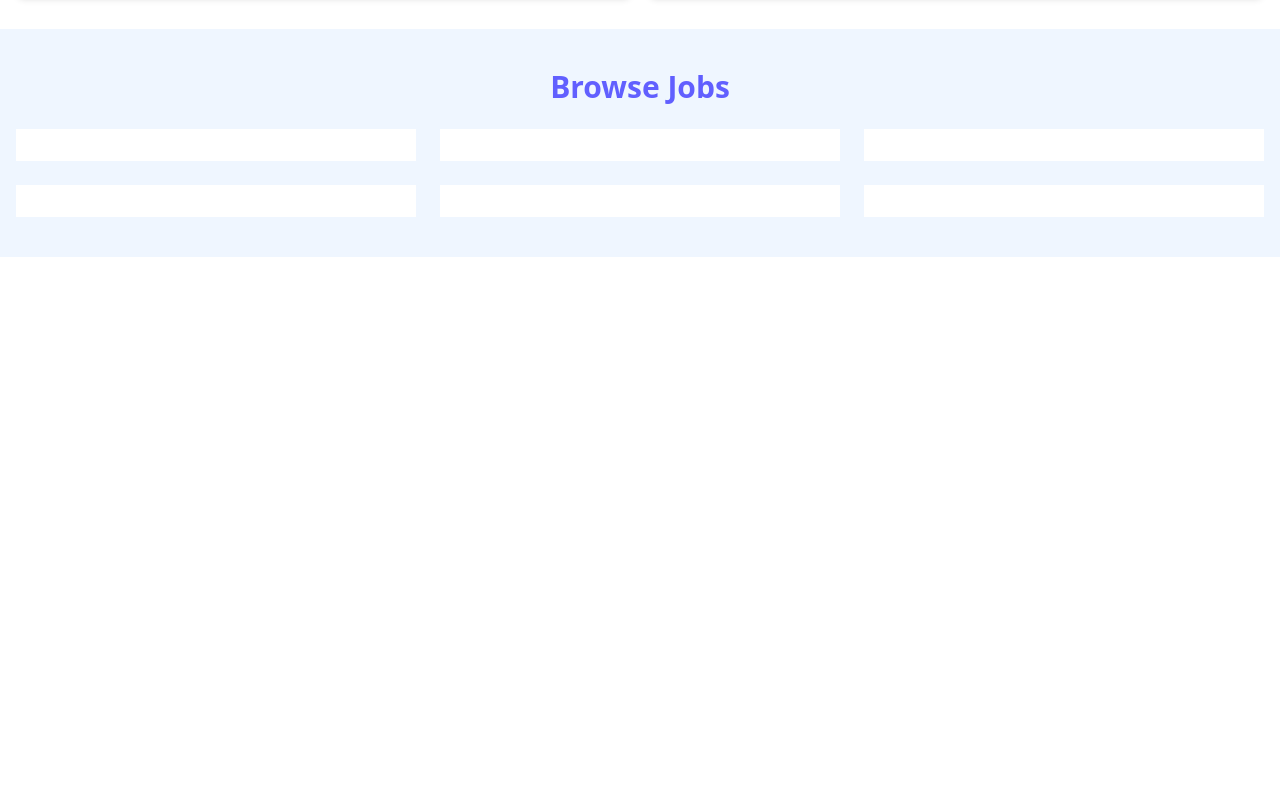
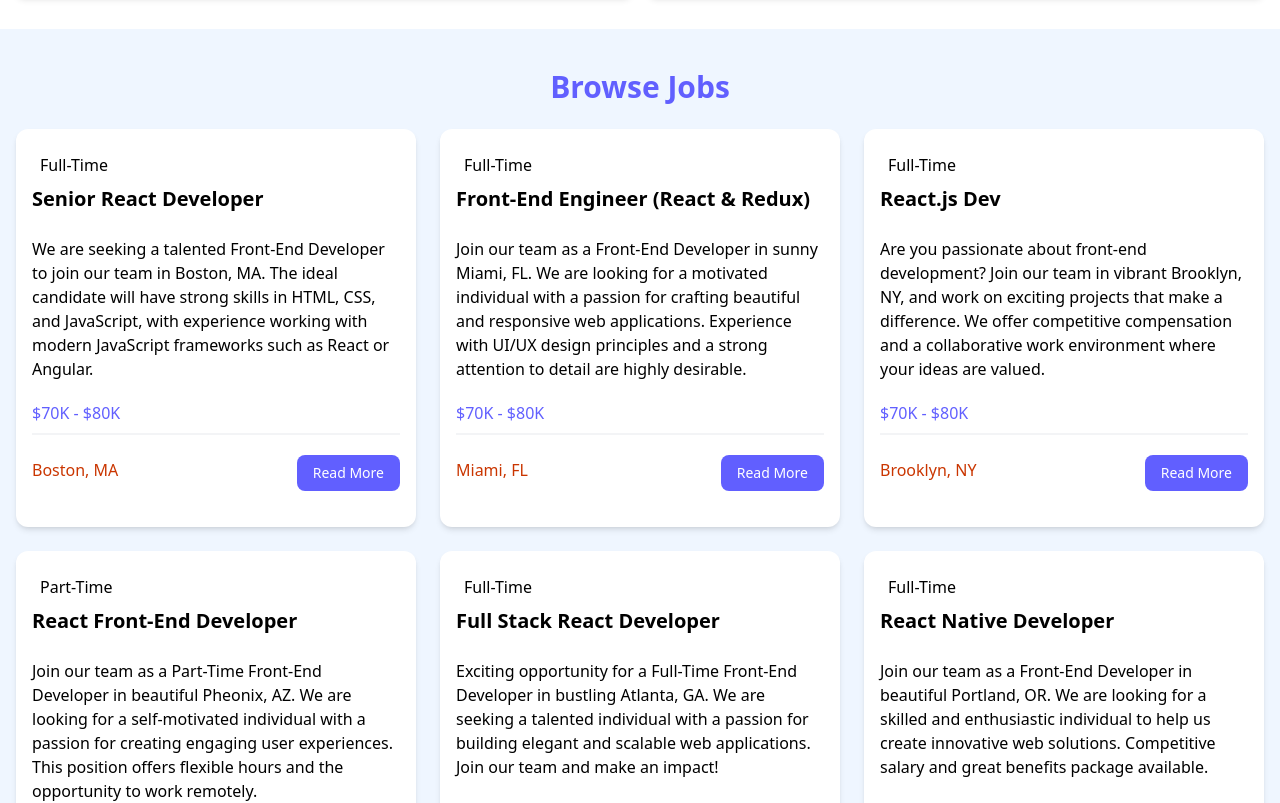
Before and after one commit to yasin1122/react-jobs-v2, a React (Vite) app: page / in a window 1280 px wide. Shown: the part 580-1383 px from the top of the page. Before the commit the page ends 837 px from the top, so only its background shows below. Built offline with nearby package versions, Linux system fonts and the light colour scheme.

Commit message:
job listing

```diff
--- /dev/null
+++ b/src/components/JobListing.tsx
@@ -0,0 +1,37 @@
+interface Job {
+  id: string
+  type: string
+  title: string
+  description: string
+  salary: string
+  location: string
+}
+
+const JobListing = ({ job }: { job: Job }) => {
+  return (
+    <div className='bg-white rounded-xl shadow-md relative'>
+      <div className='p-4'>
+        <div className='mb-6'>
+          <div className='text-gary-600 m-2'>{job.type}</div>
+          <h3 className='text-xl font-bold'>{job.title}</h3>
+        </div>
+        <div className='mb-5'>{job.description}</div>
+        <h3 className='text-indigo-500 mb-2'>{job.salary}</h3>
+        <div className='border border-gray-100 mb-5'></div>
+        <div className='flex flex-col lg:flex-row justify-between mb-4'>
+          <div className='text-orange-700 mb-3'>
+            <i className='fa-solid fa-location-dot text-lg'></i>
+            {job.location}
+          </div>
+          <a
+            href={`/job/${job.id}`}
+            className='h-[36px] bg-indigo-500 hover:bg-indigo-600 text-white px-4 py-2 rounded-lg text-center text-sm'>
+            Read More
+          </a>
+        </div>
+      </div>
+    </div>
+  )
+}
+
+export default JobListing
--- a/src/components/JobListings.tsx
+++ b/src/components/JobListings.tsx
@@ -1,6 +1,5 @@
 import jobs from '../jobs.json'
-
-console.log(jobs)
+import JobListing from './JobListing'
 
 const JobListings = () => {
   return (
@@ -11,9 +10,10 @@
         </h2>
         <div className='grid grid-cols-1 md:grid-cols-3 gap-6'>
           {jobs.map(job => (
-            <div className='bg-white'>
-              <div className='p-4'></div>
-            </div>
+            <JobListing
+              key={job.id}
+              job={job}
+            />
           ))}
         </div>
       </div>
```
